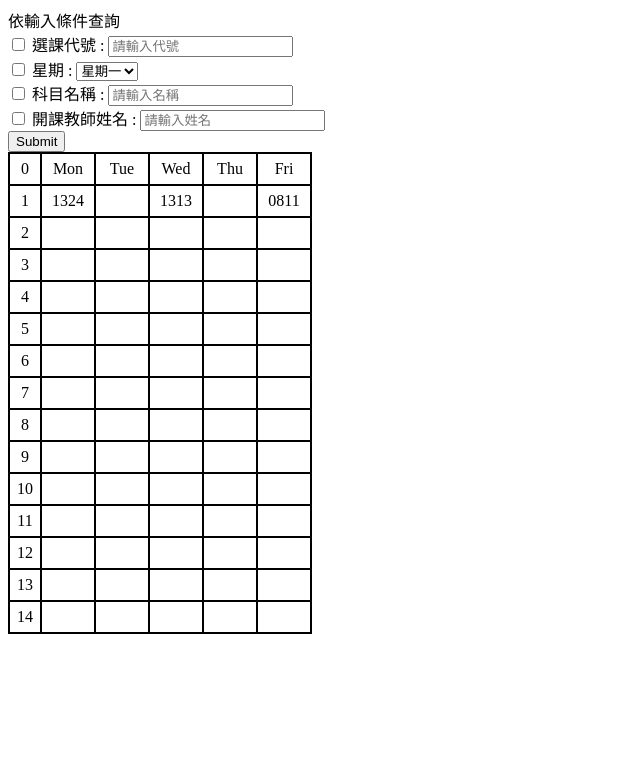
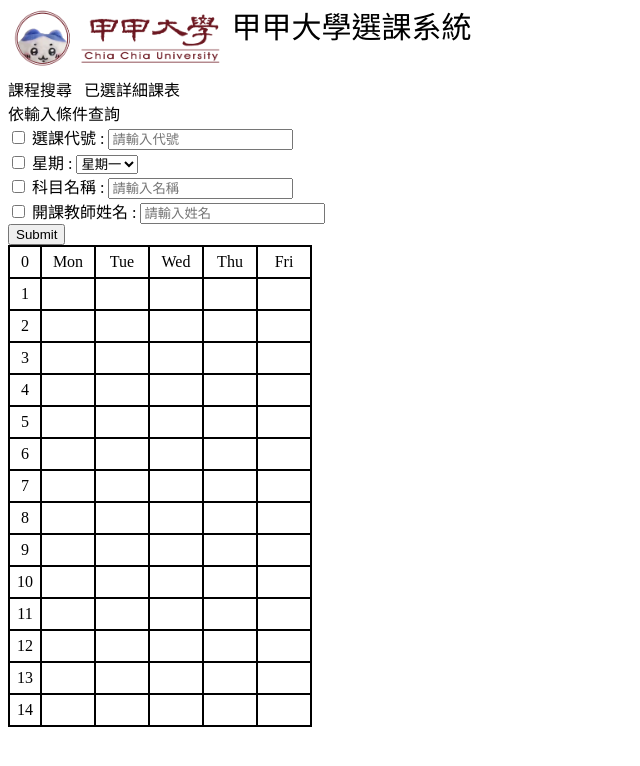
Before and after one commit to taxihuang030926/classSelectionProj, a Flask app: page /search in a window 1280 px wide. Shown: the top 766 px of the page, without its empty margins (0-640 px from the left). Run offline with Flask 3, Linux system fonts and the light colour scheme; parts of the project's set-up code (start-up, migrations or seed data) failed here and were passed over.

Commit message:
config for enroll func

```diff
--- a/main.py
+++ b/main.py
@@ -1,7 +1,7 @@
 from flask import Flask, request, render_template, redirect
 import yaml
 import mysql.connector as mc
-import init, Search
+import init, Search #, Enrollment
 
 def load(filename="config.yml"):
     with open(filename, "r", encoding="utf-8") as config_file:
@@ -57,6 +57,8 @@ def search():
 # enroll, withdraw and slot
 @app.route("/search", methods = ["POST"])
 def enrollment():
+
+    # return Enrollment.oenroll(conn)
     return render_template("search.html")
 
 @app.route("/search", methods = ["POST"])
--- a/templates/enrollment.html
+++ b/templates/enrollment.html
@@ -4,7 +4,7 @@
 <head>
     <!-- <link rel="stylesheet" href="style.css"> -->
     <meta charset="UTF-8">
-    <title>逢甲大學選課系統 - 加選</title>
+    <title>甲甲大學選課系統 - 加選</title>
 </head>
 
 <body>
--- a/templates/search.html
+++ b/templates/search.html
@@ -1,11 +1,26 @@
 <!DOCTYPE html>
 <html lang="zh-tw">
 <head>
+    <link rel="stylesheet" href="/static/style.css">
     <link rel="stylesheet" href="/static/search.css">
     <meta charset="UTF-8">
     <title>逢甲大學選課系統</title>
 </head>
 <body>
+<div class="topContent">
+    <div>
+        <img name="ccu-logo" src="{{url_for('static', filename='imgs/ccu.png')}}" height="60px" alt="ccu-logo">
+        <span class="banner1" style="font-size: 30px">甲甲大學選課系統</span>
+    </div>
+    <div class="catalog">
+        <a href="http://127.0.0.1:5000/search">
+            課程搜尋
+        </a>&nbsp
+        <a href="http://127.0.0.1:5000/enrolledtable">
+            已選詳細課表
+        </a>&nbsp
+    </div>
+</div>
 <script src="{{url_for('static', filename='button.js')}}"></script>
 <div class="fcol">
     <header>依輸入條件查詢</header>
@@ -59,11 +74,11 @@
             </tr>
             <tr>
                 <td>1</td>
-                <td>1324</td>
                 <td></td>
-                <td>1313</td>
                 <td></td>
-                <td>0811</td>
+                <td></td>
+                <td></td>
+                <td></td>
             </tr>
             <tr>
                 <td>2</td>
@@ -186,6 +201,7 @@
             </tr>
             {% for course in courses %}
             <tr>
+                <form method="POST">
                     <td>{{course[0]}}</td>
                     <td>{{course[1]}}</td>
                     <td>{{course[6]}}</td>
@@ -201,7 +217,23 @@
                     </td>
 
                     <td>{{course[9]}}</td>
-                <td><button>選課</button></td>
+
+                    <td>
+                        <!--
+                            if 有名額:
+                                if 已選:
+                                    btn -> 退選;
+                                else:
+                                    btn -> 加選;
+                                加選;
+                            elif 沒名額:
+                                btn -> 關注;  # 排隊抽籤
+                        -->
+                        <form method>
+                        <input type="submit", name="Enroll", value="選課" >
+
+                    </td>
+                </form>
             </tr>
             {% endfor %}
         </table>
```
Also changed, not shown: app.py (deleted, +0 -43 lines). Lines whose indentation alone changed are shown as unchanged.
